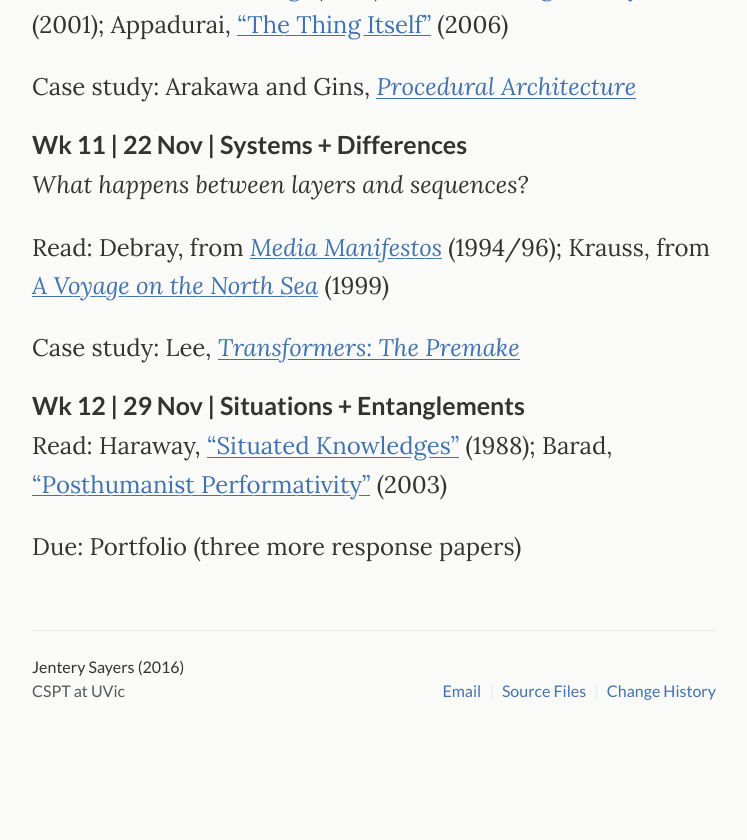
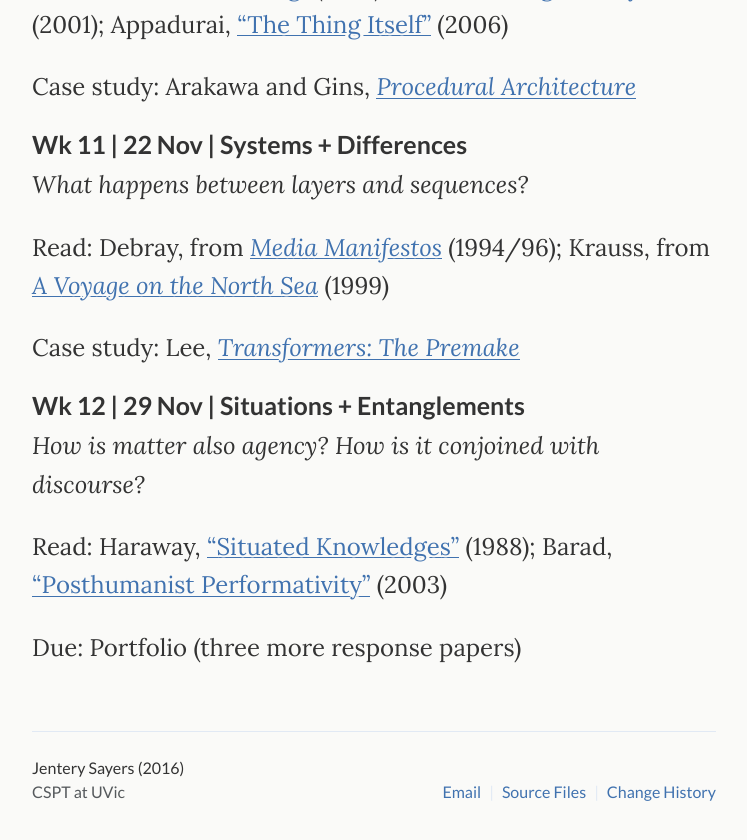
Before and after one commit to jentery/cspt500, a Jekyll site: the page built from index.md, in a window 1280 px wide and 900 px high, scrolled down 2915 px. Shown: the top 840 px of the window, without its empty margins (266-1013 px from the left). Built offline with Jekyll 4.4.1, drawn with Linux system fonts in a browser that asks for light colours; before the commit the page ends 3714 px from its top, so only the background shows below that.

Commit message:
minor edits to index

```diff
--- a/index.md
+++ b/index.md
@@ -107,6 +107,7 @@ Case study: Lee, [*Transformers: The Premake*](https://vimeo.com/94101046)
 <!-- Further reading: Sterne on formats; Higgins, intermedia -->
 
 ### Wk 12 | 29 Nov |  Situations + Entanglements
+*How is matter also agency? How is it conjoined with discourse?*
 
 Read: Haraway, ["Situated Knowledges"](http://www.jenteryteaches.com/noneshall/cspt/harawaySituated.pdf) (1988); Barad, ["Posthumanist Performativity"](http://www.jenteryteaches.com/noneshall/cspt/baradPP.pdf) (2003)
 
```
